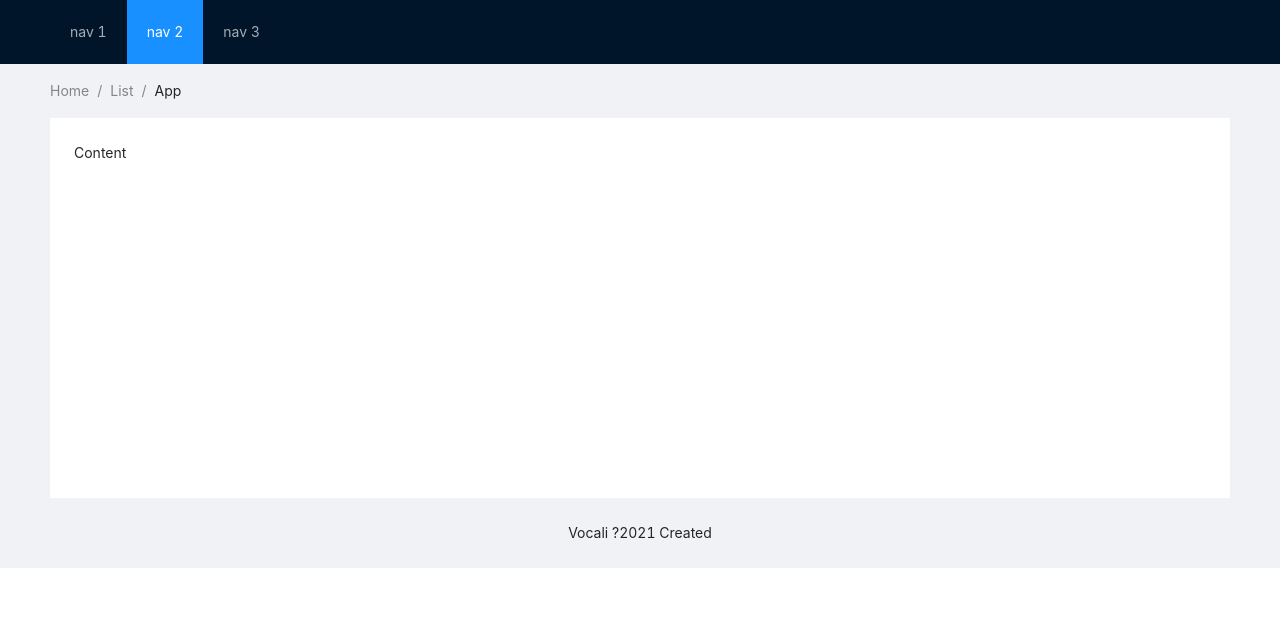
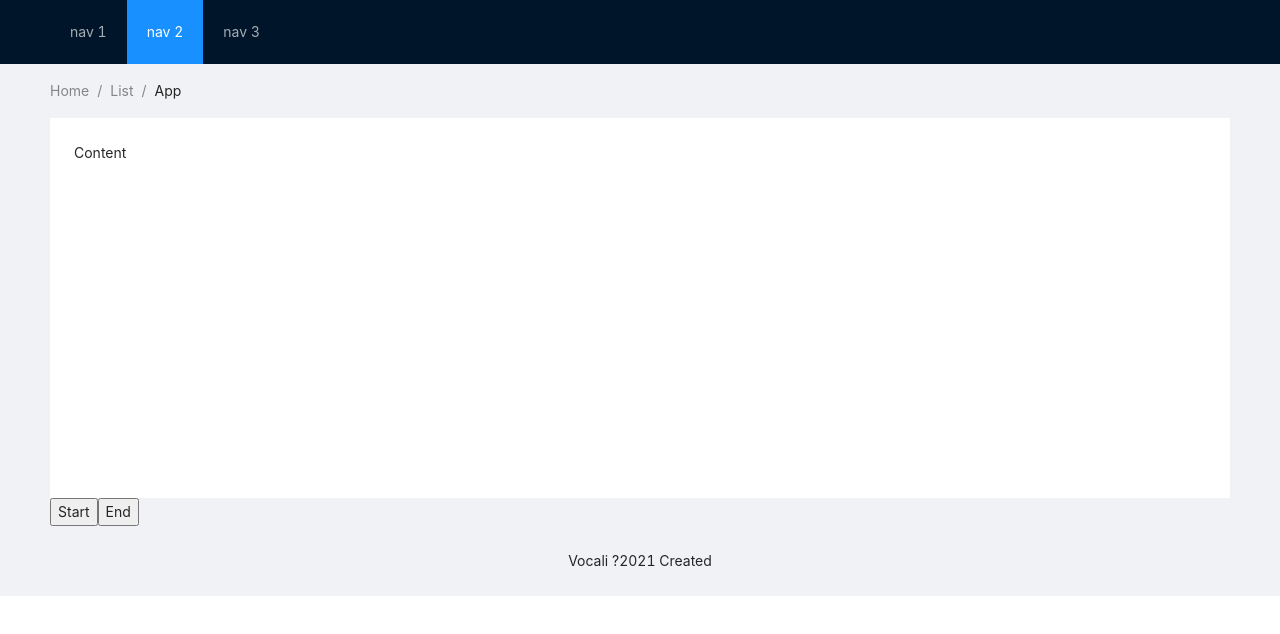
Before and after one commit to Janeseed/vocali-web, a React (Create React App) app: page / in a window 1280 px wide. Shown: the top 634 px of the page. Built offline with nearby package versions, Linux system fonts and the light colour scheme.

Commit message:
Add Pitch Detector

```diff
--- a/package.json
+++ b/package.json
@@ -10,6 +10,7 @@
     "react": "^17.0.2",
     "react-dom": "^17.0.2",
     "react-scripts": "4.0.3",
+    "web-audio-daw": "^4.11.0",
     "web-vitals": "^1.1.2"
   },
   "scripts": {
--- /dev/null
+++ b/src/PitchDetector.js
@@ -0,0 +1,55 @@
+import React from 'react';
+
+import P5Wrapper from "react-p5-wrapper";
+import Wad from 'web-audio-daw';
+
+export class PitchDetector extends React.Component {
+
+    constructor(props) {
+        super(props)
+        let tuner;
+        let animation;
+        this.getPitch = this.getPitch.bind(this)
+        this.logPitch = this.logPitch.bind(this)
+        this.stopPitch = this.stopPitch.bind(this)
+    }
+
+    getPitch() {
+        var voice = new Wad({ source : 'mic' }); // At this point, your browser will ask for permission to access your microphone.
+        this.tuner = new Wad.Poly();
+        this.tuner.setVolume(0); // If you're not using headphones, you can eliminate microphone feedback by muting the output from the tuner.
+        this.tuner.add(voice);
+
+        voice.play(); // You must give your browser permission to access your microphone before calling play().
+
+        this.tuner.updatePitch() // The tuner is now calculating the pitch and note name of its input 60 times per second. These values are stored in <code>tuner.pitch</code> and <code>tuner.noteName</code>.
+
+        // var self = this;
+        // var logPitch = function() {
+        //     console.log(self.tuner.pitch, self.tuner.noteName)
+        //     requestAnimationFrame(logPitch)
+        // };
+        this.logPitch();
+        // If you sing into your microphone, your pitch will be logged to the console in real time.
+    }
+
+    logPitch() {
+        console.log(this.tuner.pitch, this.tuner.noteName)
+        this.animation = requestAnimationFrame(this.logPitch)
+    }
+
+    stopPitch() {
+        this.tuner.stopUpdatingPitch();
+        cancelAnimationFrame(this.animation)
+        // console.log(this.tuner.pitch, this.tuner.noteName)
+    }
+
+    render() {
+        return (
+            <div>
+                <button onClick={this.getPitch}>Start</button>
+                <button onClick={this.stopPitch}>End</button>
+            </div>
+        )
+    }
+}
--- a/src/index.js
+++ b/src/index.js
@@ -3,6 +3,7 @@ import ReactDOM from "react-dom";
 import "antd/dist/antd.css";
 import "./index.css";
 import { Layout, Menu, Breadcrumb } from 'antd';
+import { PitchDetector } from "./PitchDetector";
 
 const { Header, Content, Footer } = Layout;
 
@@ -24,7 +25,8 @@ ReactDOM.render(
             </Breadcrumb>
             <div className="site-layout-background" style={{ padding: 24, minHeight: 380 }}>
                 Content
-      </div>
+            </div>
+            <PitchDetector />
         </Content>
         <Footer style={{ textAlign: 'center' }}>Vocali ?2021 Created</Footer>
     </Layout>,
```
Also changed, not shown: 1 other file (tests, documents, lock files or other folders).
